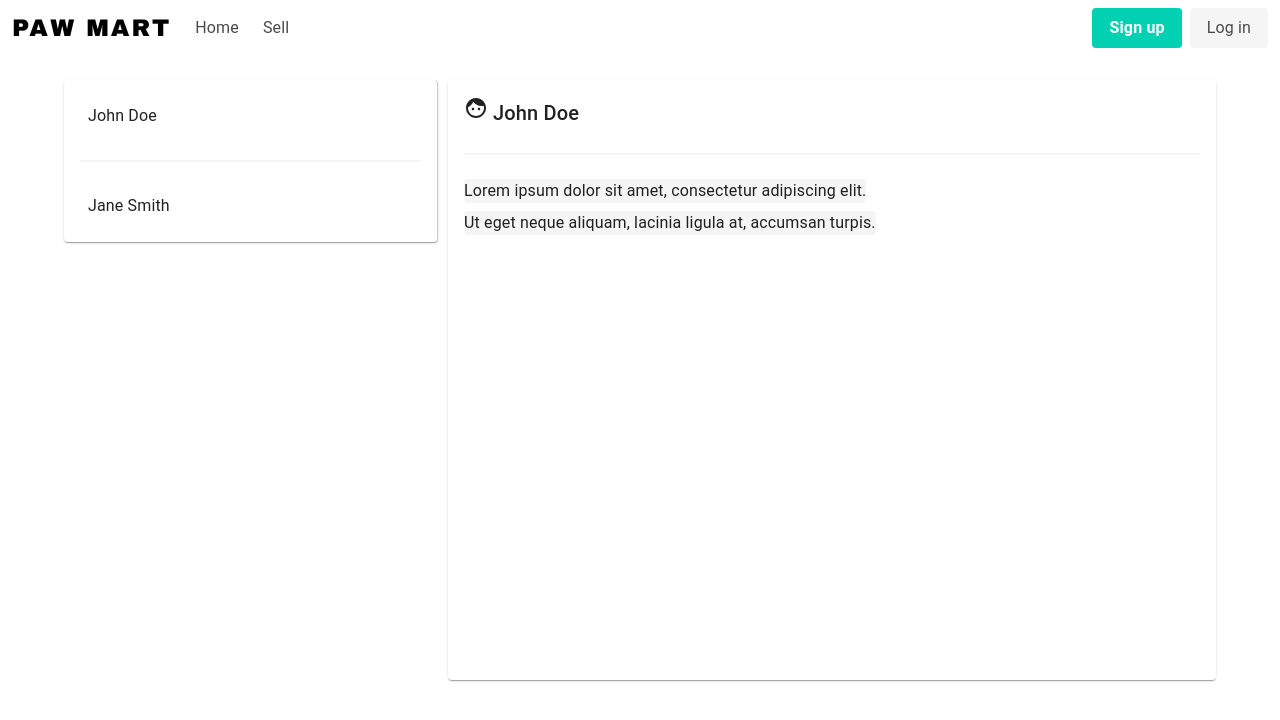
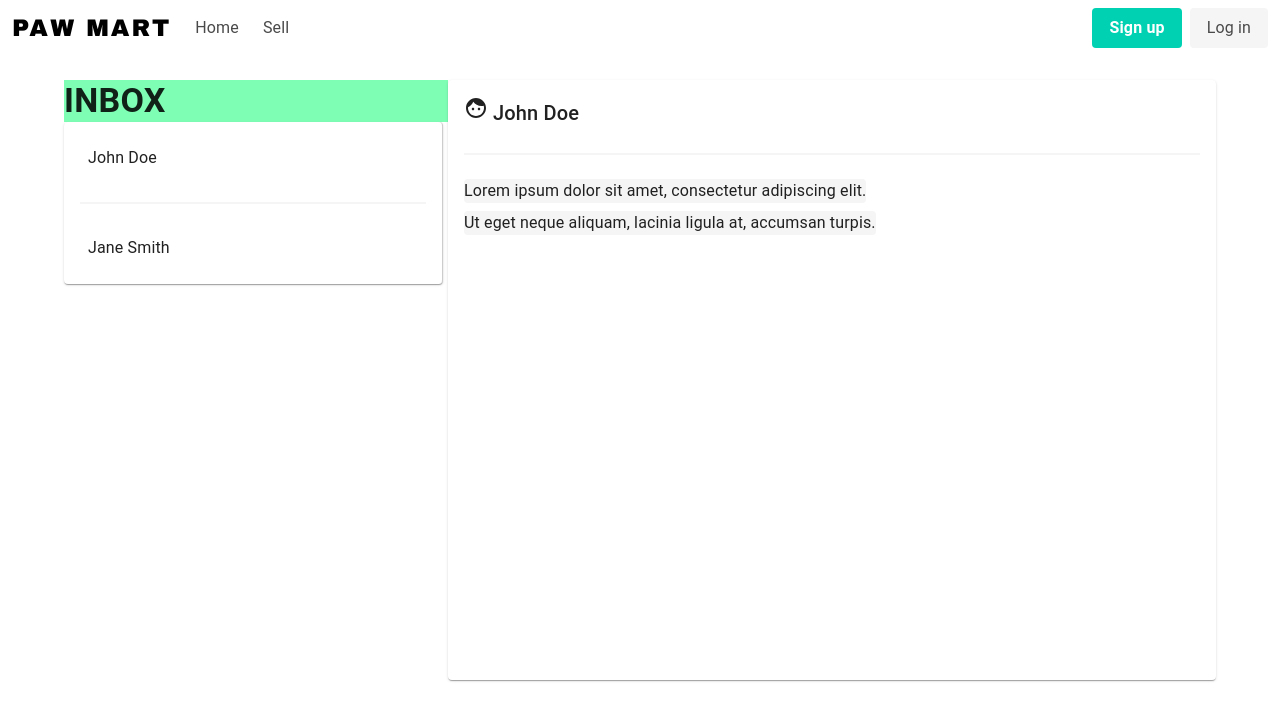
Before and after one commit to Rish-XO/paw-mart-frontend, a React (Create React App) app: page /chat in a window 1280 px wide. Shown: the top 720 px of the page. Built offline with nearby package versions, Linux system fonts and the light colour scheme; no server answers.

Commit message:
styling of inbox header

```diff
--- a/src/components/Chat/ChatPage.css
+++ b/src/components/Chat/ChatPage.css
@@ -1,6 +1,8 @@
 .chat-page {
   /* height: 100vh; */
 }
+
+
 
 .chat-list {
   border-right: 1px solid #ccc;
--- a/src/components/Chat/ChatPage.js
+++ b/src/components/Chat/ChatPage.js
@@ -1,14 +1,17 @@
-import React from 'react';
-import { Container, Grid, Paper, Typography } from '@mui/material';
-import FaceIcon from '@mui/icons-material/Face';
-import './ChatPage.css'
+import React from "react";
+import { Box, Container, Grid, Paper, Typography } from "@mui/material";
+import FaceIcon from "@mui/icons-material/Face";
+import "./ChatPage.css";
 
 const ChatPage = () => {
   return (
-    <Container sx={{marginTop: "5rem"}} className="chat-page">
+    <Container sx={{ marginTop: "5rem" }} className="chat-page">
       <Grid container>
-        <Grid item xs={4} >
-          <Paper sx={{marginRight: '10px'}} className="chat-list">
+        <Grid item xs={4}>
+        <Box className="inbox-header" sx={{ backgroundColor: "#7EFDB5 " }}>
+              <Typography variant="h4" fontWeight="bold">INBOX</Typography>
+            </Box>
+          <Paper sx={{ marginRight: "5px" }} className="chat-list">
             <div className="chat-item">John Doe</div>
             <hr></hr>
             <div className="chat-item">Jane Smith</div>
@@ -16,17 +19,21 @@ const ChatPage = () => {
           </Paper>
         </Grid>
         <Grid item xs={8}>
-          <Paper  className="chat-content">
+          <Paper className="chat-content">
             <Typography variant="h6" className="chat-header">
-             <FaceIcon sx={{marginRight: "5px"}}/>
+              <FaceIcon sx={{ marginRight: "5px" }} />
               John Doe
             </Typography>
             <hr></hr>
             <div className="chat-bubble">
-              <div className="message">Lorem ipsum dolor sit amet, consectetur adipiscing elit.</div>
+              <div className="message">
+                Lorem ipsum dolor sit amet, consectetur adipiscing elit.
+              </div>
             </div>
             <div className="chat-bubble">
-              <div className="message">Ut eget neque aliquam, lacinia ligula at, accumsan turpis.</div>
+              <div className="message">
+                Ut eget neque aliquam, lacinia ligula at, accumsan turpis.
+              </div>
             </div>
             {/* Add more chat bubbles */}
           </Paper>
--- a/src/pages/show.js
+++ b/src/pages/show.js
@@ -176,6 +176,7 @@ const FlexibleComponent = () => {
                   <Typography variant="h6">{owner}</Typography>
                 </Grid>
                 <Grid item xs={12}>
+                  <Link to="/chat">
                     <Button
                       variant="contained"
                       fullWidth
@@ -183,6 +184,7 @@ const FlexibleComponent = () => {
                     >
                       Chat with seller
                     </Button>
+                  </Link>
                 </Grid>
               </Grid>
             </CardContent>
```
Lines whose indentation alone changed are shown as unchanged.
